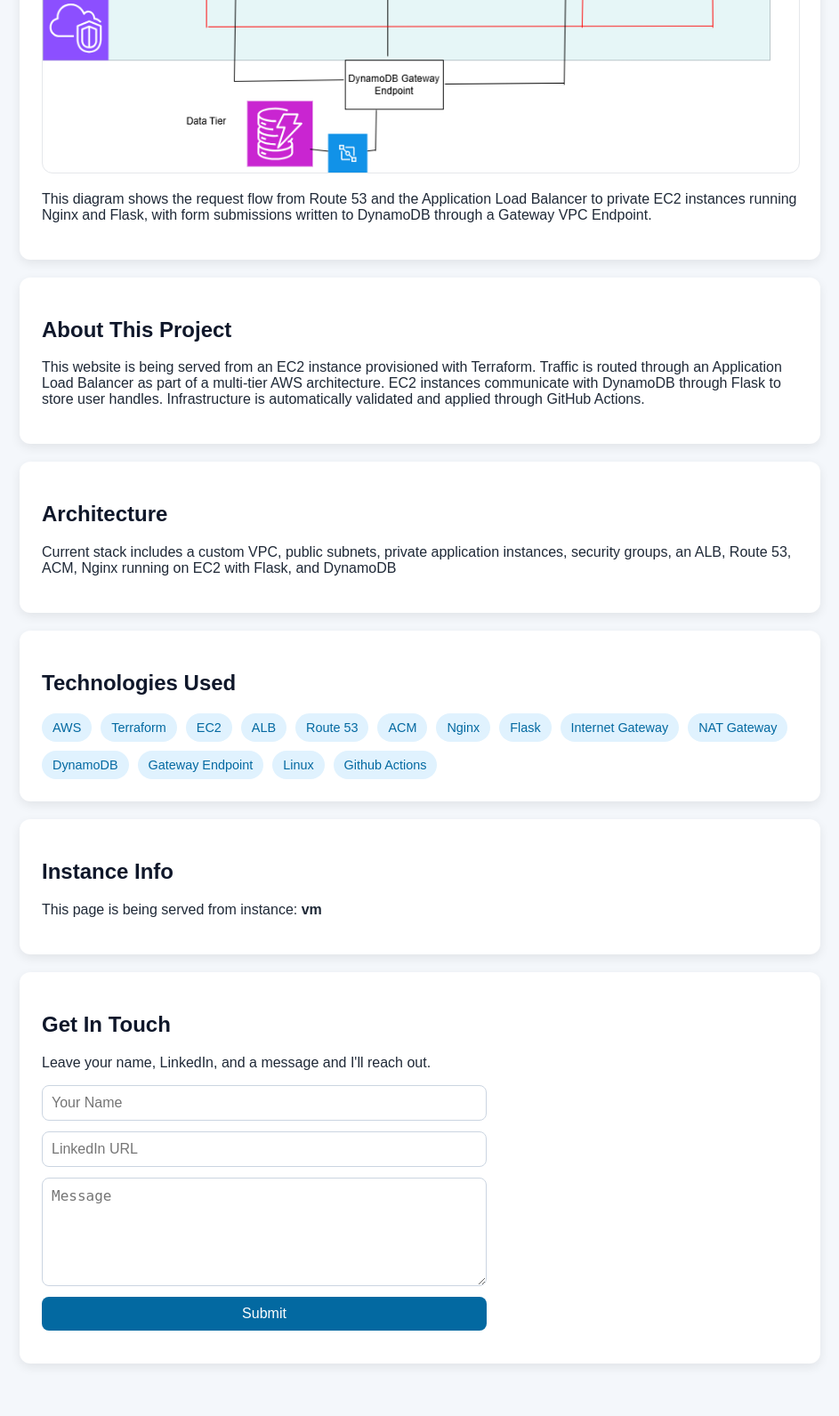
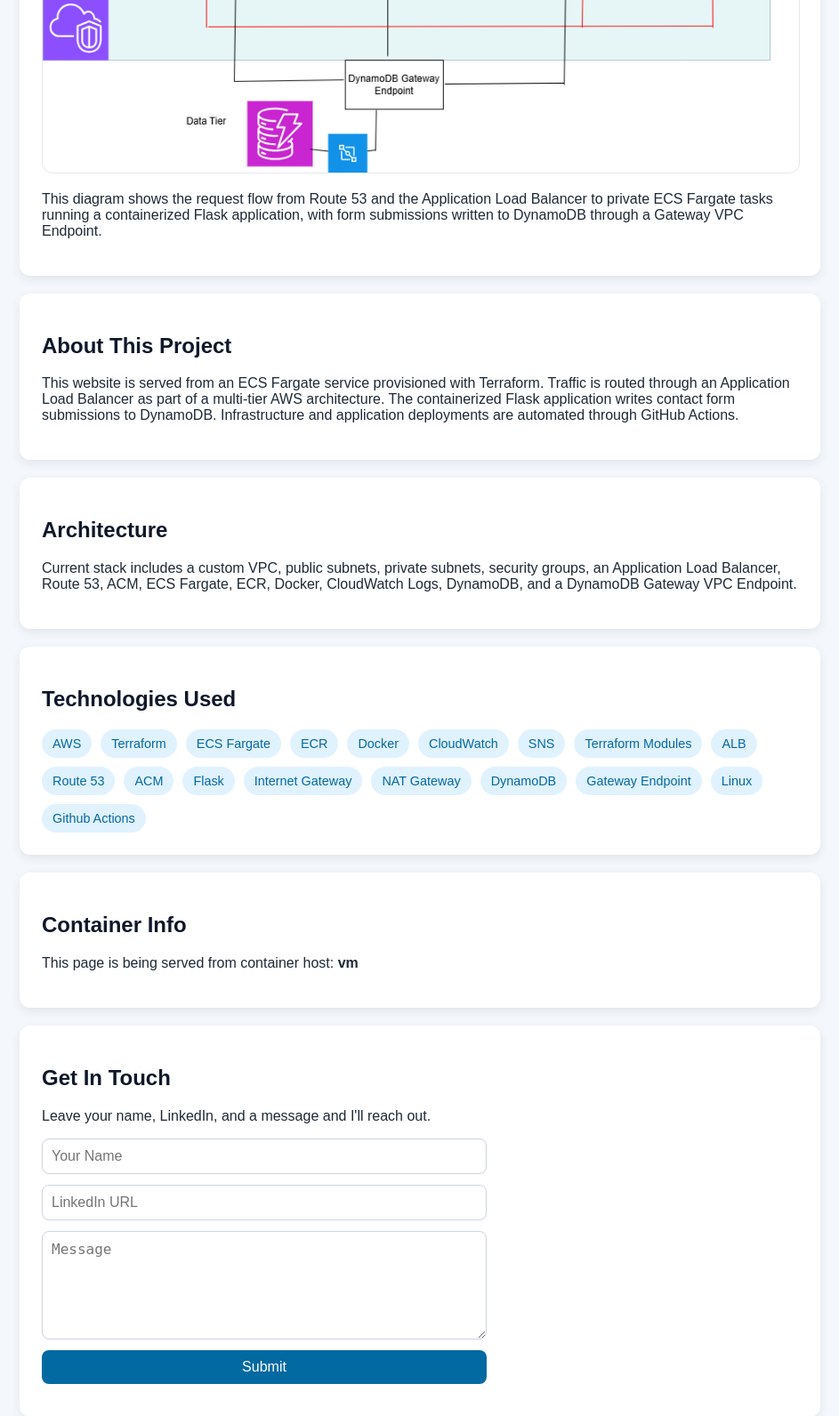
Before and after one commit to Tbleckman/aws-terraform-demo, a Flask app: page / in a window 1280 px wide. Shown: the part 1058-2650 px from the top of the page at 89% size, without its empty margins (168-1111 px from the left). Run offline with Flask 3, Linux system fonts and the light colour scheme.

Commit message:
Updated website index to be more up-to-date on the architecture. still need to update the architecture diagram.

```diff
--- a/app/templates/index.html
+++ b/app/templates/index.html
@@ -91,8 +91,8 @@
       />
       <p>
         This diagram shows the request flow from Route 53 and the Application Load Balancer
-        to private EC2 instances running Nginx and Flask, with form submissions written to
-        DynamoDB through a Gateway VPC Endpoint.
+        to private ECS Fargate tasks running a containerized Flask application, with form submissions
+        written to DynamoDB through a Gateway VPC Endpoint.
       </p>
     </section>
 
@@ -101,18 +101,19 @@
     <section class="card">
       <h2>About This Project</h2>
       <p>
-        This website is being served from an EC2 instance provisioned with Terraform.
+        This website is served from an ECS Fargate service provisioned with Terraform.
         Traffic is routed through an Application Load Balancer as part of a multi-tier AWS architecture.
-        EC2 instances communicate with DynamoDB through Flask to store user handles. Infrastructure is automatically validated
-        and applied through GitHub Actions.
+        The containerized Flask application writes contact form submissions to DynamoDB.
+        Infrastructure and application deployments are automated through GitHub Actions.
       </p>
     </section>
 
     <section class="card">
       <h2>Architecture</h2>
       <p>
-        Current stack includes a custom VPC, public subnets, private application instances,
-        security groups, an ALB, Route 53, ACM, Nginx running on EC2 with Flask, and DynamoDB
+        Current stack includes a custom VPC, public subnets, private subnets, security groups,
+        an Application Load Balancer, Route 53, ACM, ECS Fargate, ECR, Docker, CloudWatch Logs,
+        DynamoDB, and a DynamoDB Gateway VPC Endpoint.
       </p>
     </section>
 
@@ -121,11 +122,15 @@
       <div class="tech">
         <span>AWS</span>
         <span>Terraform</span>
-        <span>EC2</span>
+        <span>ECS Fargate</span>
+        <span>ECR</span>
+        <span>Docker</span>
+        <span>CloudWatch</span>
+        <span>SNS</span>
+        <span>Terraform Modules</span>
         <span>ALB</span>
         <span>Route 53</span>
         <span>ACM</span>
-        <span>Nginx</span>
         <span>Flask</span>
         <span>Internet Gateway</span>
         <span>NAT Gateway</span>
@@ -137,8 +142,8 @@
     </section>
 
     <section class="card">
-      <h2>Instance Info</h2>
-      <p>This page is being served from instance: <strong>{{hostname}}</strong></p>
+      <h2>Container Info</h2>
+      <p>This page is being served from container host: <strong>{{hostname}}</strong></p>
     </section>
 
     <section class="card">
```
